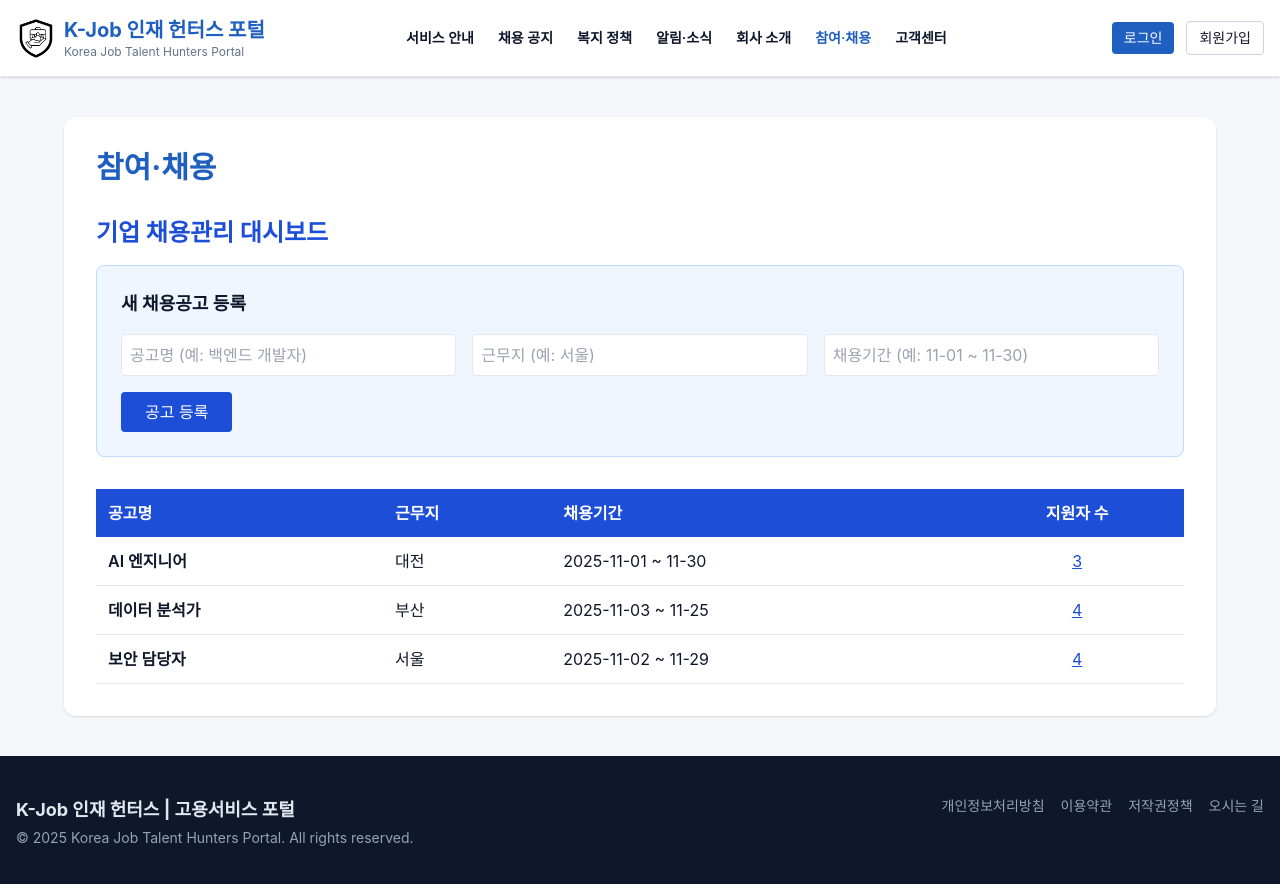
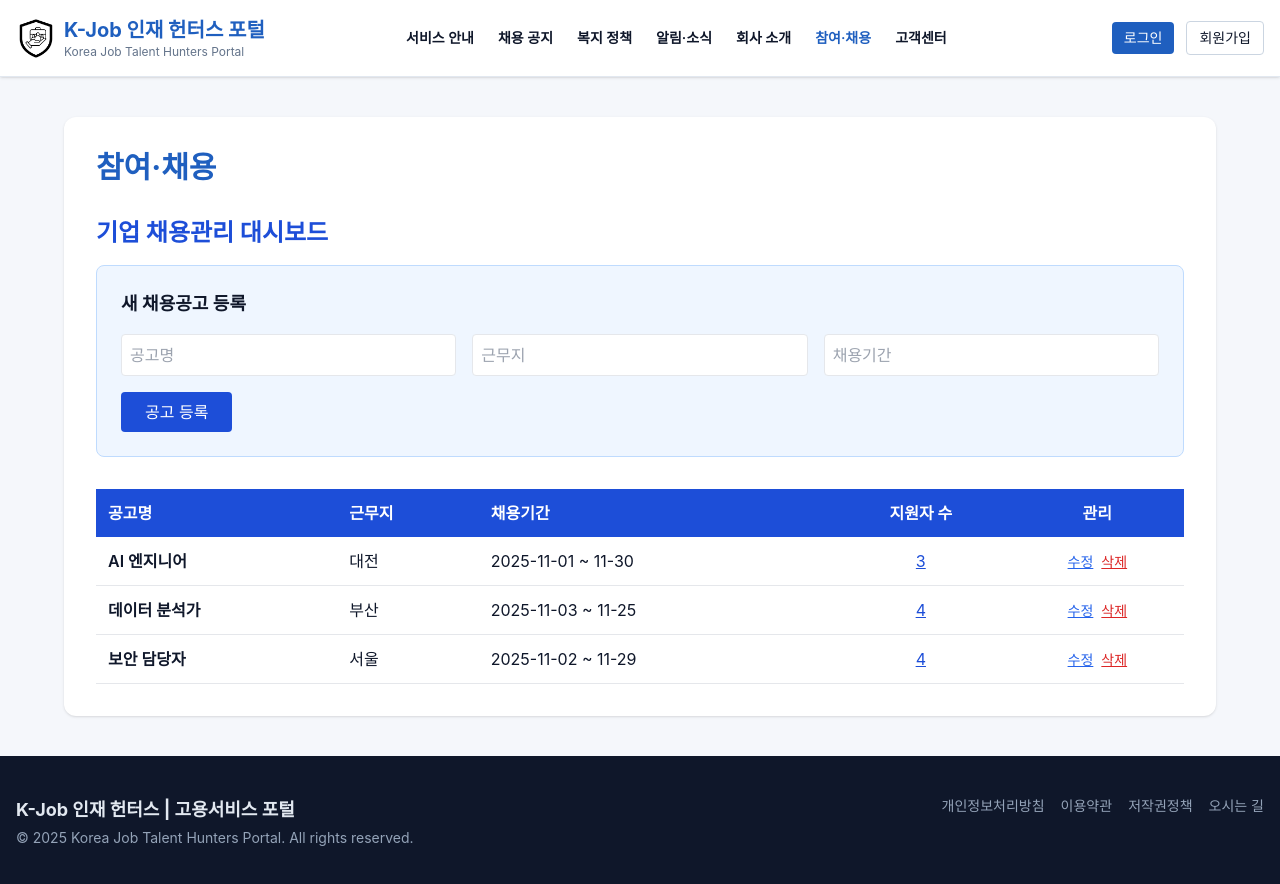
Before and after one commit to msung00/SK_Final, a Vue app in the folder genie-portal/: page /recruit in a window 1280 px wide. Shown: the top 884 px of the page. Built offline with nearby package versions, Linux system fonts and the light colour scheme.

Commit message:
Recruit Update

```diff
--- a/genie-portal/src/views/RecruitView.vue
+++ b/genie-portal/src/views/RecruitView.vue
@@ -21,8 +21,14 @@ const newJobTitle = ref('')
 const newJobLocation = ref('')
 const newJobPeriod = ref('')
 
+// 공고 수정 모드 상태
+const editJobId = ref(null)
+const editTitle = ref('')
+const editLocation = ref('')
+const editPeriod = ref('')
+
 /* ─────────────────────────────────────────
-  구직자 탭(기존 구조 최소 유지)
+  구직자 탭 (기존 유지)
 ────────────────────────────────────────── */
 const activeTab = ref('resume')
 const applicant = ref(JSON.parse(localStorage.getItem('kjob.applicant') || 'null'))
@@ -68,7 +74,7 @@ function apply(jobRow) {
 }
 
 /* ─────────────────────────────────────────
-  더미 지원자 생성 (중복 제거 + 줄바꿈 처리 대응)
+  더미 지원자 (중복 방지)
 ────────────────────────────────────────── */
 function dummyApplicantsFor(title) {
   const pool = [
@@ -128,35 +134,29 @@ function dummyApplicantsFor(title) {
       status: '최종합격',
     },
   ]
-
   const count = Math.min(pool.length, Math.floor(Math.random() * 3) + 3)
   const applicants = []
-
   for (let i = 0; i < count; i++) {
     const idx = Math.floor(Math.random() * pool.length)
     const chosen = pool.splice(idx, 1)[0]
     applicants.push({ ...chosen, job: title })
   }
-
   return applicants
 }
 
 /* ─────────────────────────────────────────
-  공고 데이터 저장/불러오기
+  로컬스토리지 관리
 ────────────────────────────────────────── */
 function storageKey() {
   return `kjob.jobs.${username.value}`
 }
-
+function saveJobs() {
+  localStorage.setItem(storageKey(), JSON.stringify(companyJobs.value))
+}
 function loadJobs() {
   const saved = JSON.parse(localStorage.getItem(storageKey()) || '[]')
   companyJobs.value = saved
 }
-
-function saveJobs() {
-  localStorage.setItem(storageKey(), JSON.stringify(companyJobs.value))
-}
-
 function seedIfEmpty() {
   const saved = JSON.parse(localStorage.getItem(storageKey()) || '[]')
   if (saved.length) {
@@ -190,7 +190,7 @@ function seedIfEmpty() {
 }
 
 /* ─────────────────────────────────────────
-  공고 등록 / 전환 / 모달
+  공고 CRUD
 ────────────────────────────────────────── */
 function addJob() {
   if (!newJobTitle.value || !newJobLocation.value || !newJobPeriod.value) {
@@ -204,33 +204,62 @@ function addJob() {
     period: newJobPeriod.value,
     applicants: dummyApplicantsFor(newJobTitle.value),
   }
-  companyJobs.value = [...companyJobs.value, newJob]
+  companyJobs.value.push(newJob)
   saveJobs()
   newJobTitle.value = newJobLocation.value = newJobPeriod.value = ''
   alert('채용공고가 등록되었습니다.')
 }
 
+// 수정모드 진입
+function editJob(job) {
+  editJobId.value = job.id
+  editTitle.value = job.title
+  editLocation.value = job.location
+  editPeriod.value = job.period
+}
+
+// 수정 저장
+function saveEdit(job) {
+  job.title = editTitle.value
+  job.location = editLocation.value
+  job.period = editPeriod.value
+  editJobId.value = null
+  saveJobs()
+  alert('공고가 수정되었습니다.')
+}
+
+// 삭제
+function deleteJob(job) {
+  if (!confirm(`"${job.title}" 공고를 삭제하시겠습니까?`)) return
+  companyJobs.value = companyJobs.value.filter(j => j.id !== job.id)
+  saveJobs()
+  alert('공고가 삭제되었습니다.')
+}
+
+/* ─────────────────────────────────────────
+  상세보기 관련
+────────────────────────────────────────── */
 async function openJobDetail(job) {
   selectedJob.value = job
   showDetail.value = true
   await nextTick()
 }
-
 function closeDetail() {
   selectedJob.value = null
   showDetail.value = false
 }
-
 function openApplicantDetail(a) {
   selectedApplicant.value = a
   showApplicantModal.value = true
 }
-
 function closeApplicantDetail() {
   selectedApplicant.value = null
   showApplicantModal.value = false
 }
 
+/* ─────────────────────────────────────────
+  Mounted
+────────────────────────────────────────── */
 onMounted(() => {
   if (!localStorage.getItem('kjob.role')) {
     localStorage.setItem('kjob.role', 'company')
@@ -240,10 +269,7 @@ onMounted(() => {
     localStorage.setItem('kjob.username', 'demo_company')
     username.value = 'demo_company'
   }
-
-  if (role.value === 'company') {
-    seedIfEmpty()
-  }
+  if (role.value === 'company') seedIfEmpty()
 })
 </script>
 
@@ -251,24 +277,24 @@ onMounted(() => {
   <div class="bg-white rounded-xl shadow p-8 max-w-6xl mx-auto">
     <h1 class="text-3xl font-bold text-govblue mb-8">참여·채용</h1>
 
-    <!-- 🏢 기업회원 화면 -->
+    <!-- 🏢 기업회원 -->
     <div v-if="role === 'company'">
       <h2 class="text-2xl font-bold mb-4 text-blue-700">기업 채용관리 대시보드</h2>
 
-      <!-- 공고 등록 -->
+      <!-- ✅ 공고 등록 -->
       <div class="bg-blue-50 border border-blue-200 rounded-lg p-6 mb-8">
         <h3 class="text-lg font-semibold mb-4">새 채용공고 등록</h3>
         <div class="grid grid-cols-3 gap-4 mb-4">
-          <input v-model="newJobTitle" placeholder="공고명 (예: 백엔드 개발자)" class="border rounded p-2" />
-          <input v-model="newJobLocation" placeholder="근무지 (예: 서울)" class="border rounded p-2" />
-          <input v-model="newJobPeriod" placeholder="채용기간 (예: 11-01 ~ 11-30)" class="border rounded p-2" />
+          <input v-model="newJobTitle" placeholder="공고명" class="border rounded p-2" />
+          <input v-model="newJobLocation" placeholder="근무지" class="border rounded p-2" />
+          <input v-model="newJobPeriod" placeholder="채용기간" class="border rounded p-2" />
         </div>
         <button @click="addJob" class="bg-blue-700 text-white px-6 py-2 rounded hover:bg-blue-800">
           공고 등록
         </button>
       </div>
 
-      <!-- 공고 목록 -->
+      <!-- ✅ 공고 목록 -->
       <div v-if="!showDetail">
         <table class="w-full text-left border-collapse">
           <thead>
@@ -277,39 +303,48 @@ onMounted(() => {
               <th class="p-3">근무지</th>
               <th class="p-3">채용기간</th>
               <th class="p-3 text-center">지원자 수</th>
+              <th class="p-3 text-center">관리</th>
             </tr>
           </thead>
           <tbody>
-            <tr
-              v-for="job in companyJobs"
-              :key="job.id"
-              class="border-b hover:bg-slate-50 cursor-pointer transition"
-            >
+            <tr v-for="job in companyJobs" :key="job.id" class="border-b hover:bg-slate-50">
+              <!-- 수정모드 -->
+              <template v-if="editJobId === job.id">
+                <td class="p-2"><input v-model="editTitle" class="border rounded p-1 w-full" /></td>
+                <td class="p-2"><input v-model="editLocation" class="border rounded p-1 w-full" /></td>
+                <td class="p-2"><input v-model="editPeriod" class="border rounded p-1 w-full" /></td>
+                <td class="p-2 text-center text-blue-700">{{ job.applicants.length }}</td>
+                <td class="p-2 text-center">
+                  <button @click="saveEdit(job)" class="bg-green-600 text-white px-2 py-1 rounded text-sm">저장</button>
+                </td>
+              </template>
+
+              <!-- 기본보기 -->
+              <template v-else>
                 <td class="p-3 font-semibold">{{ job.title }}</td>
                 <td class="p-3">{{ job.location }}</td>
                 <td class="p-3">{{ job.period }}</td>
                 <td class="p-3 text-center">
-                <button
-                  class="text-blue-700 underline hover:text-blue-900"
-                  @click="openJobDetail(job)"
-                >
+                  <button class="text-blue-700 underline" @click="openJobDetail(job)">
                     {{ job.applicants.length }}
                   </button>
                 </td>
+                <td class="p-3 text-center space-x-2">
+                  <button @click="editJob(job)" class="text-sm text-blue-600 underline">수정</button>
+                  <button @click="deleteJob(job)" class="text-sm text-red-600 underline">삭제</button>
+                </td>
+              </template>
             </tr>
           </tbody>
         </table>
       </div>
 
-      <!-- 지원자 목록 -->
+      <!-- ✅ 지원자 목록 -->
       <div v-else>
         <div class="flex justify-between items-center mb-6">
           <h2 class="text-xl font-bold text-govblue">{{ selectedJob.title }} 지원자 목록</h2>
-          <button
-            @click="closeDetail"
-            class="text-sm border px-4 py-1.5 rounded hover:bg-slate-100"
-          >
-            ← 공고 목록으로 돌아가기
+          <button @click="closeDetail" class="text-sm border px-4 py-1.5 rounded hover:bg-slate-100">
+            ← 공고 목록으로
           </button>
         </div>
 
@@ -349,7 +384,7 @@ onMounted(() => {
           </tbody>
         </table>
 
-        <!-- 상세 이력서 모달 -->
+        <!-- ✅ 상세 이력서 모달 -->
         <div
           v-if="showApplicantModal && selectedApplicant"
           class="fixed inset-0 bg-black/50 flex items-center justify-center z-50"
@@ -377,7 +412,7 @@ onMounted(() => {
       </div>
     </div>
 
-    <!-- 👤 구직자 화면 (기존 유지) -->
+    <!-- 👤 구직자 -->
     <div v-else>
       <div class="text-slate-500 text-center py-6">구직자 화면은 기존 구조 그대로 유지됩니다.</div>
     </div>
```
Lines whose indentation alone changed are shown as unchanged.
